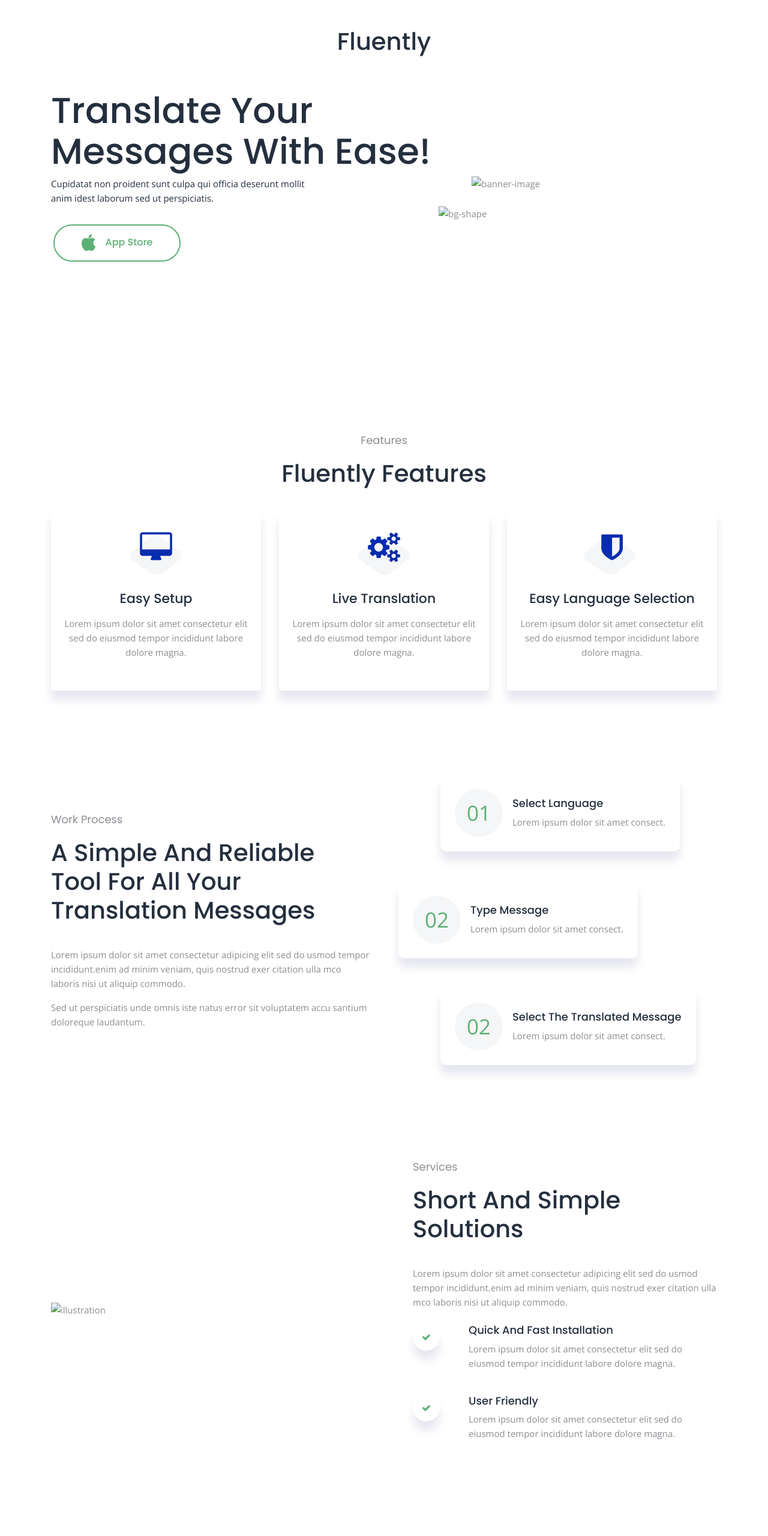
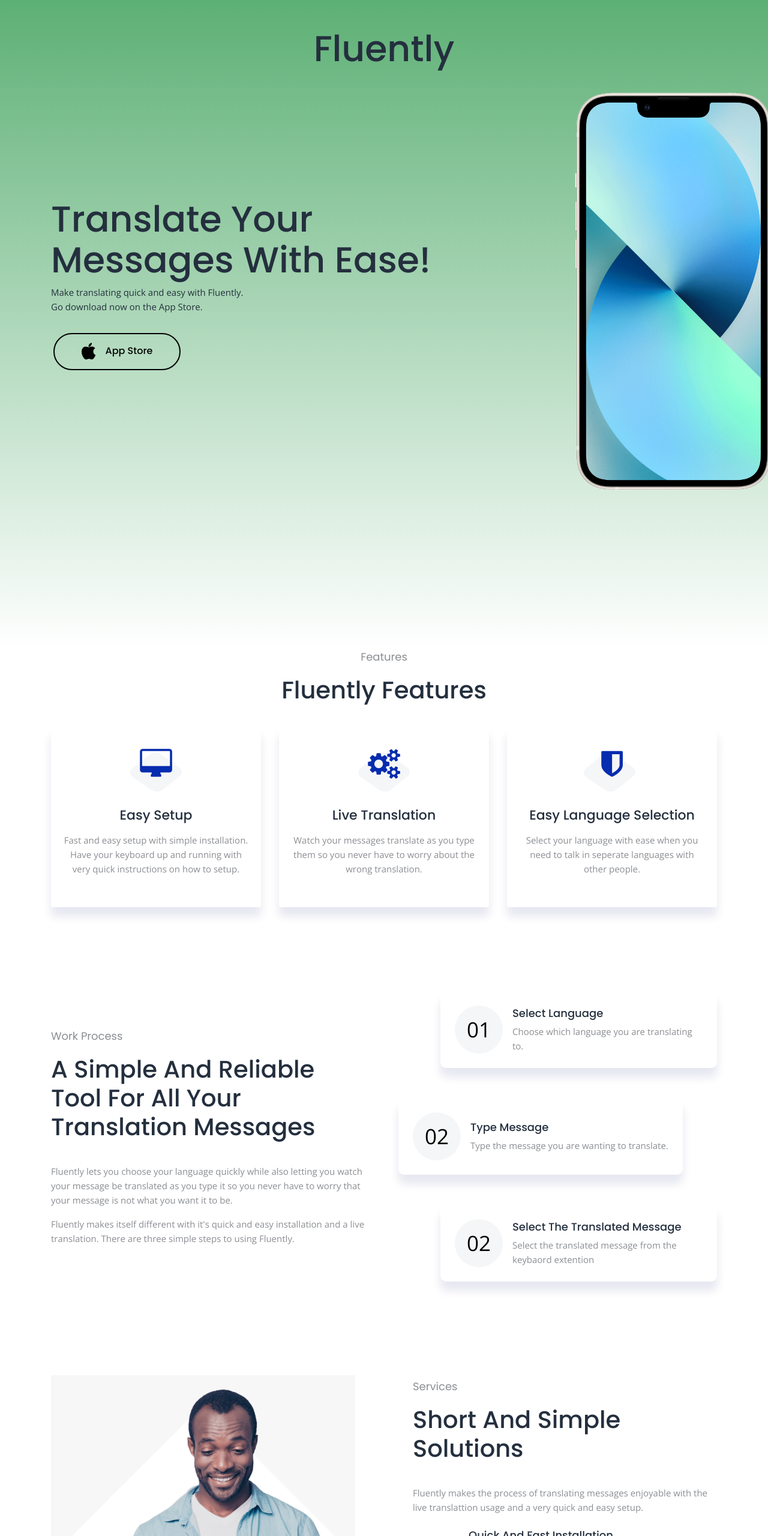
Before and after one commit to alexandershearer/Fluently, a plain HTML site: page index.html in a window 1280 px wide. Shown: the top 2560 px of the page at 60% size. Drawn offline with nearby package versions, Linux system fonts and the light colour scheme; some packages are replaced by stand-ins of ours.

Commit message:
Pushed product to live and made sure there were no errors or bugs

```diff
--- a/css/style.css
+++ b/css/style.css
@@ -176,8 +176,8 @@
 }
 
 .btn-outline-primary {
-  color: #5db075;
-  border: 2px solid #5db075;
+  color: #000000;
+  border: 2px solid #000000;
 }
 .btn-outline-primary:hover {
   color: #fff !important;
@@ -261,7 +261,7 @@
 }
 
 .text-secondary {
-  color: #5db075 !important;
+  color: #000000 !important;
 }
 
 .bg-gradient-primary {
@@ -938,6 +938,8 @@
 
 .hero-area {
   padding: 200px 0 260px;
+  background: rgb(255,255,255);
+  background: linear-gradient(0deg, rgba(255,255,255,1) 0%, rgba(93,176,117,1) 100%);
 }
 @media (max-width: 1650px) {
   .hero-area {
@@ -1058,6 +1060,8 @@
 
 .bg-shape-triangles {
   position: relative;
+  background: rgb(255,255,255);
+  background: linear-gradient(180deg, rgba(255,255,255,1) 0%, rgba(93,176,117,1) 100%);
 }
 .bg-shape-triangles::before {
   content: "";
--- a/index.html
+++ b/index.html
@@ -40,7 +40,7 @@
     <div class="naviagtion naviagtion-white fixed-top transition">
         <div class="container">
             <nav class="navbar navbar-expand-lg navbar-light p-0">
-                <h2 style="margin: 0 auto;">Fluently</h2>
+                <h1 style="margin: 0 auto;">Fluently</h1>
             </nav>
         </div>
     </div>
@@ -53,9 +53,9 @@
                 <div class="col-lg-6 text-center text-lg-left mb-4 mb-lg-0">
                     <h1 class="text-dark position-relative" data-aos="zoom-in-up" data-aos-delay="1000">Translate your
                         messages with ease!</h1>
-                    <p class="mb-4 text-dark" data-aos="zoom-in-up" data-aos-delay="1200">Cupidatat non proident sunt
-                        culpa qui officia deserunt mollit <br> anim idest
-                        laborum sed ut perspiciatis.</p>
+                    <p class="mb-4 text-dark" data-aos="zoom-in-up" data-aos-delay="1200">Make translating quick and
+                        easy with Fluently. <br>
+                        Go download now on the App Store.</p>
                     <ul class="list-inline">
                         <li class="list-inline-item mx-1 my-2">
                             <a href="#" class="btn btn-outline-primary" data-aos="zoom-in" data-aos-delay="1600"><i
@@ -64,10 +64,8 @@
                     </ul>
                 </div>
                 <div class="col-lg-6 position-relative">
-                    <img src="images/banner/banner-2.png" class="img-fluid w-100" alt="banner-image"
+                    <img src="images/fluently_images/iphone.png" class="img-fluid w-100" alt="banner-image"
                         data-aos="fade-left" data-aos-delay="1500">
-                    <img src="images/dot/dot-1.png" class="img-fluid bg-shape-3" alt="bg-shape" data-aos="zoom-in"
-                        data-aos-delay="1600">
                 </div>
             </div>
         </div>
@@ -90,9 +88,8 @@
                         <div class="card-body">
                             <i class="fa fa-desktop icon-lg icon-bg-square mb-5 icon-primary"></i>
                             <h4 class="mb-3">Easy Setup</h4>
-                            <p>Lorem ipsum dolor sit amet consectetur elit sed do eiusmod tempor incididunt labore
-                                dolore
-                                magna.</p>
+                            <p>Fast and easy setup with simple installation. Have your keyboard up and running with very
+                                quick instructions on how to setup.</p>
                         </div>
                     </div>
                 </div>
@@ -101,9 +98,8 @@
                         <div class="card-body">
                             <i class="fa fa-gears icon-lg icon-bg-square mb-5 icon-primary"></i>
                             <h4 class="mb-3">Live Translation</h4>
-                            <p>Lorem ipsum dolor sit amet consectetur elit sed do eiusmod tempor incididunt labore
-                                dolore
-                                magna.</p>
+                            <p>Watch your messages translate as you type them so you never have to worry about the wrong
+                                translation.</p>
                         </div>
                     </div>
                 </div>
@@ -112,9 +108,8 @@
                         <div class="card-body">
                             <i class="fa fa-shield icon-lg icon-bg-square mb-5 icon-primary"></i>
                             <h4 class="mb-3">Easy Language Selection</h4>
-                            <p>Lorem ipsum dolor sit amet consectetur elit sed do eiusmod tempor incididunt labore
-                                dolore
-                                magna.</p>
+                            <p>Select your language with ease when you need to talk in seperate languages with other
+                                people.</p>
                         </div>
                     </div>
                 </div>
@@ -134,13 +129,11 @@
                     <p class="subtitle" data-aos="fade-up">Work Process</p>
                     <h2 class="section-title" data-aos="fade-up" data-aos-delay="200">A Simple and Reliable Tool For All
                         Your Translation Messages</h2>
-                    <p data-aos="fade-up" data-aos-delay="400">Lorem ipsum dolor sit amet consectetur adipicing elit sed
-                        do usmod tempor
-                        incididunt.enim ad
-                        minim veniam, quis nostrud exer citation ulla mco laboris nisi ut aliquip commodo.</p>
-                    <p data-aos="fade-up" data-aos-delay="500">Sed ut perspiciatis unde omnis iste natus error sit
-                        voluptatem accu santium
-                        doloreque laudantum.</p>
+                    <p data-aos="fade-up" data-aos-delay="400">Fluently lets you choose your language quickly while also
+                        letting you watch your message be translated as you type it so you never have to worry that your
+                        message is not what you want it to be. </p>
+                    <p data-aos="fade-up" data-aos-delay="500">Fluently makes itself different with it's quick and easy
+                        installation and a live translation. There are three simple steps to using Fluently.</p>
                 </div>
                 <div class="col-md-6 pl-lg-4">
                     <ul class="list-unstyled process-steps">
@@ -151,7 +144,7 @@
                             </div>
                             <div class="align-self-center">
                                 <h5>Select Language</h5>
-                                <p class="mb-0">Lorem ipsum dolor sit amet consect.</p>
+                                <p class="mb-0">Choose which language you are translating to.</p>
                             </div>
                         </li>
                         <li class="bg-white d-inline-flex shadow rounded-xs p-4" data-aos="fade-left"
@@ -161,7 +154,7 @@
                             </div>
                             <div class="align-self-center">
                                 <h5>Type Message</h5>
-                                <p class="mb-0">Lorem ipsum dolor sit amet consect.</p>
+                                <p class="mb-0">Type the message you are wanting to translate.</p>
                             </div>
                         </li>
                         <li class="bg-white d-inline-flex shadow rounded-xs p-4" data-aos="fade-right"
@@ -171,7 +164,7 @@
                             </div>
                             <div class="align-self-center">
                                 <h5>Select the Translated Message</h5>
-                                <p class="mb-0">Lorem ipsum dolor sit amet consect.</p>
+                                <p class="mb-0">Select the translated message from the keybaord extention</p>
                             </div>
                         </li>
                     </ul>
@@ -188,16 +181,14 @@
         <div class="container">
             <div class="row align-items-center">
                 <div class="col-md-6 pr-lg-5 mb-4 mb-md-0">
-                    <img src="images/integration/integration-1.png" class="img-fluid" alt="illustration"
+                    <img src="images/fluently_images/man-phone.png" class="img-fluid" alt="illustration"
                         data-aos="zoom-in" data-aos-delay="500">
                 </div>
                 <div class="col-md-6 pl-lg-5">
                     <p class="subtitle" data-aos="fade-up">Services</p>
                     <h2 class="section-title" data-aos="fade-up" data-aos-delay="200">Short and Simple Solutions</h2>
-                    <p class="mb-4" data-aos="fade-up" data-aos-delay="400">Lorem ipsum dolor sit amet consectetur
-                        adipicing elit sed do usmod tempor incididunt.enim ad
-                        minim
-                        veniam, quis nostrud exer citation ulla mco laboris nisi ut aliquip commodo.</p>
+                    <p class="mb-4" data-aos="fade-up" data-aos-delay="400">Fluently makes the process of translating
+                        messages enjoyable with the live translattion usage and a very quick and easy setup.</p>
                     <ul class="list-unstyled">
                         <li class="d-flex mb-4" data-aos="fade-up" data-aos-delay="400">
                             <div class="pr-3 pr-lg-5">
@@ -205,9 +196,8 @@
                             </div>
                             <div>
                                 <h5>Quick and Fast Installation</h5>
-                                <p>Lorem ipsum dolor sit amet consectetur elit sed do eiusmod tempor incididunt labore
-                                    dolore
-                                    magna.</p>
+                                <p>Fluently seperates itself from other translation apps by having a short and simple
+                                    installation to get your keyboard setup as fast as possible.</p>
                             </div>
                         </li>
                         <li class="d-flex" data-aos="fade-up" data-aos-delay="450">
@@ -216,9 +206,9 @@
                             </div>
                             <div>
                                 <h5>User Friendly</h5>
-                                <p>Lorem ipsum dolor sit amet consectetur elit sed do eiusmod tempor incididunt labore
-                                    dolore
-                                    magna.</p>
+                                <p>With this keyboard extension you dont have to worry about extra steps to translate
+                                    your message. As you type you will watch the translated message form. When finished
+                                    you can just select it from your extension.</p>
                             </div>
                         </li>
                     </ul>
@@ -228,22 +218,59 @@
     </section>
     <!-- integration -->
 
+    <section class="section bg-shape-triangles">
+        <div class="container">
+            <div class="row">
+                <div class="col-12 text-center">
+                    <p class="subtitle" data-aos="fade-up">In Practice</p>
+                    <h2 class="section-title" data-aos="fade-up" data-aos-delay="100">Uses you might get out of Fluently
+                    </h2>
+                </div>
+            </div>
+            <div class="row testimonial-slider" data-aos="fade-up" data-aos-delay="200">
+                <div class="col-lg-4">
+                    <div class="card px-4 py-5 border-0 rounded-lg shadow text-center card-border-bottom mb-5 mt-3">
+                        <h4>Clear out Confusion</h4>
+                        <p class="mb-4">Never feel like your message is being translated wrong or that it's missing
+                            parts. Fluently will handle any translations while you are typing and as long as you get it
+                            grammatically correct in your language then it will translate correct. </p>
+                    </div>
+                </div>
+                <div class="col-lg-4">
+                    <div class="card px-4 py-5 border-0 rounded-lg shadow text-center card-border-bottom mb-5 mt-3">
+                        <h4>Talking to Foreigners</h4>
+                        <p class="mb-4">With hundreds of different languages to choose from, Fluently takes care of any
+                            kind of messages you needs to translate to so you never have to worry if you won't be able
+                            to respond to a particular language. Just make sure your language is selected.</p>
+                    </div>
+                </div>
+                <div class="col-lg-4">
+                    <div class="card px-4 py-5 border-0 rounded-lg shadow text-center card-border-bottom mb-5 mt-3">
+                        <h4>Traveling</h4>
+                        <p class="mb-4">Any time you go out of the country or travel, Fluently is a great tool to get
+                            your questions answered when you need it most. With easy language swapping and live
+                            translation, Fluently is a great tool for
+                            traveling.</p>
+                    </div>
+                </div>
+            </div>
+        </div>
+    </section>
+
 
     <!-- footer part start -->
     <footer class="bg-secondary pt-lg-5">
         <!-- footer part end -->
 
-        <!-- copyright part start -->
         <section class="py-4">
             <div class="container">
                 <div class="row">
                     <div class="col-md-6 text-center text-md-left mb-3 mb-md-0">
-                        <p class="mb-0 text-light">Copyright &copy;
+                        <p class="mb-0 text-light">Fluently &copy;
                             <script>
                                 var CurrentYear = new Date().getFullYear()
                                 document.write(CurrentYear)
                             </script>
-                            a theme by <a href="https://themefisher.com">themefisher.com</a>
                         </p>
                     </div>
                     <div class="col-md-6 text-md-right text-center">
@@ -255,7 +282,6 @@
                 </div>
             </div>
         </section>
-        <!-- copyright part end -->
     </footer>
 
     <!-- jQuery -->
```
Also changed, not shown: images/fluently_images/iphone.png (added), images/fluently_images/language.png (added), images/fluently_images/language.svg (added), images/fluently_images/man-phone.png (added), images/fluently_images/setup.png (added), images/fluently_images/setup.svg (added), images/fluently_images/translate.png (added), images/fluently_images/translate.svg (added), images/fluently_images/woman-phone.jpeg (added).
